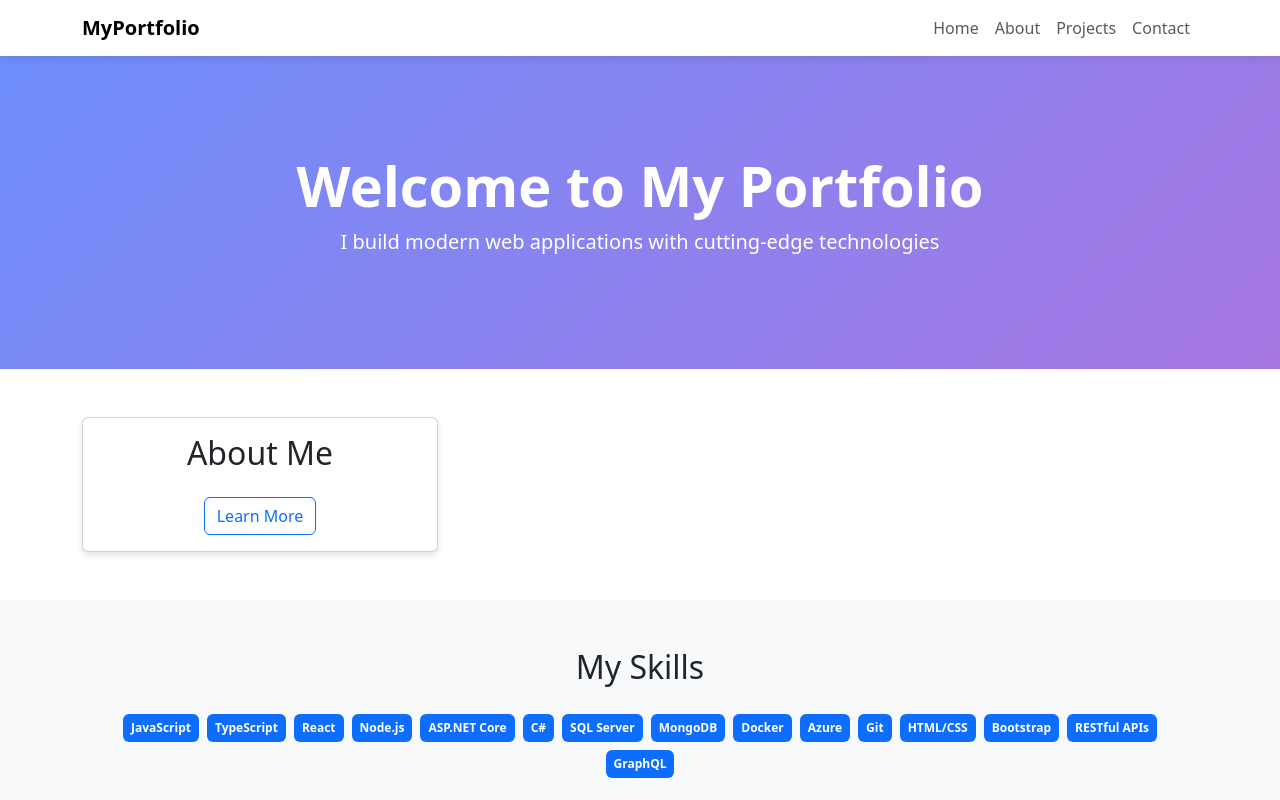
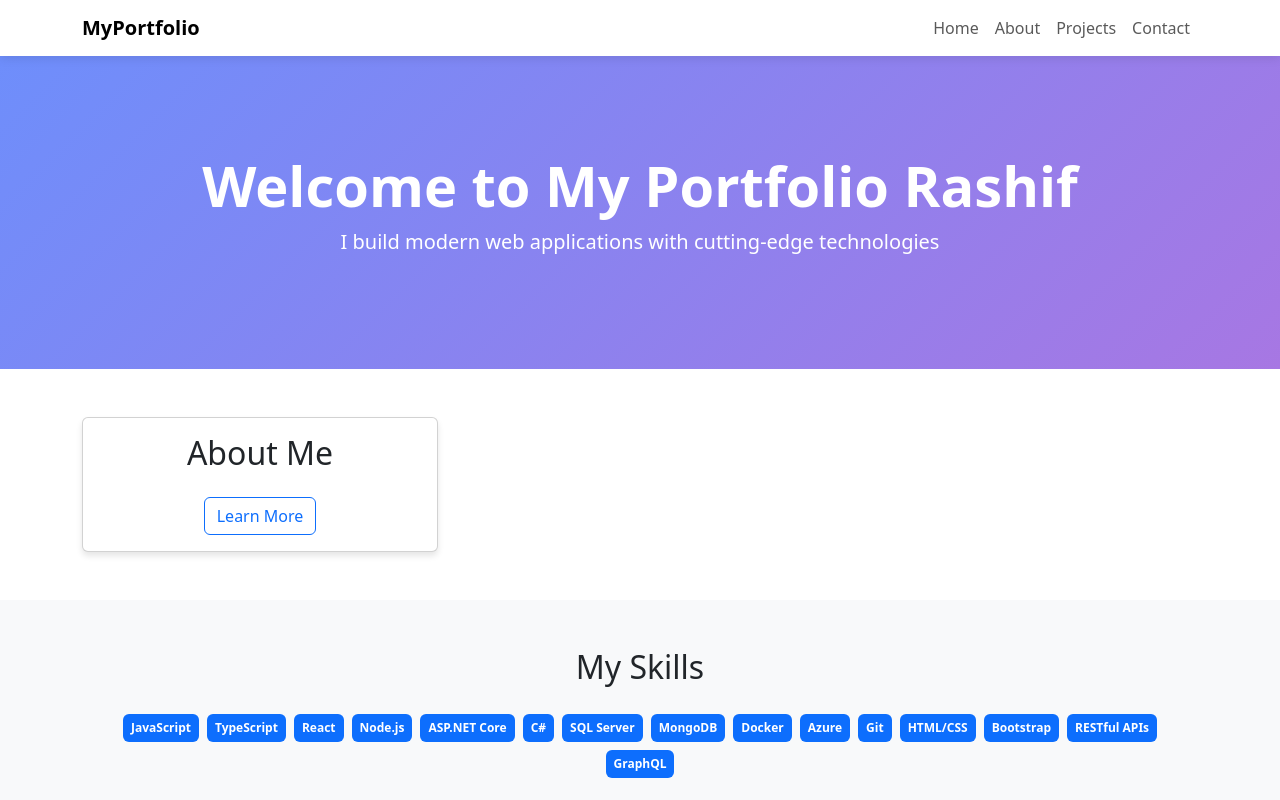
Before and after one commit to rashif24in/vite-react-rin, a React (Vite) app: page / in a window 1280 px wide. Shown: the top 800 px of the page. Built offline with nearby package versions, Linux system fonts and the light colour scheme.

Commit message:
change title portofolio rashif

```diff
--- a/src/pages/home.tsx
+++ b/src/pages/home.tsx
@@ -6,7 +6,7 @@ export function Home() {
       {/* Hero Section */}
       <div className="hero-section w-100">
         <div className="container">
-          <h1 className="display-4 fw-bold">Welcome to My Portfolio</h1>
+          <h1 className="display-4 fw-bold">Welcome to My Portfolio Rashif</h1>
           <p className="lead">I build modern web applications with cutting-edge technologies</p>
         </div>
       </div>
```
